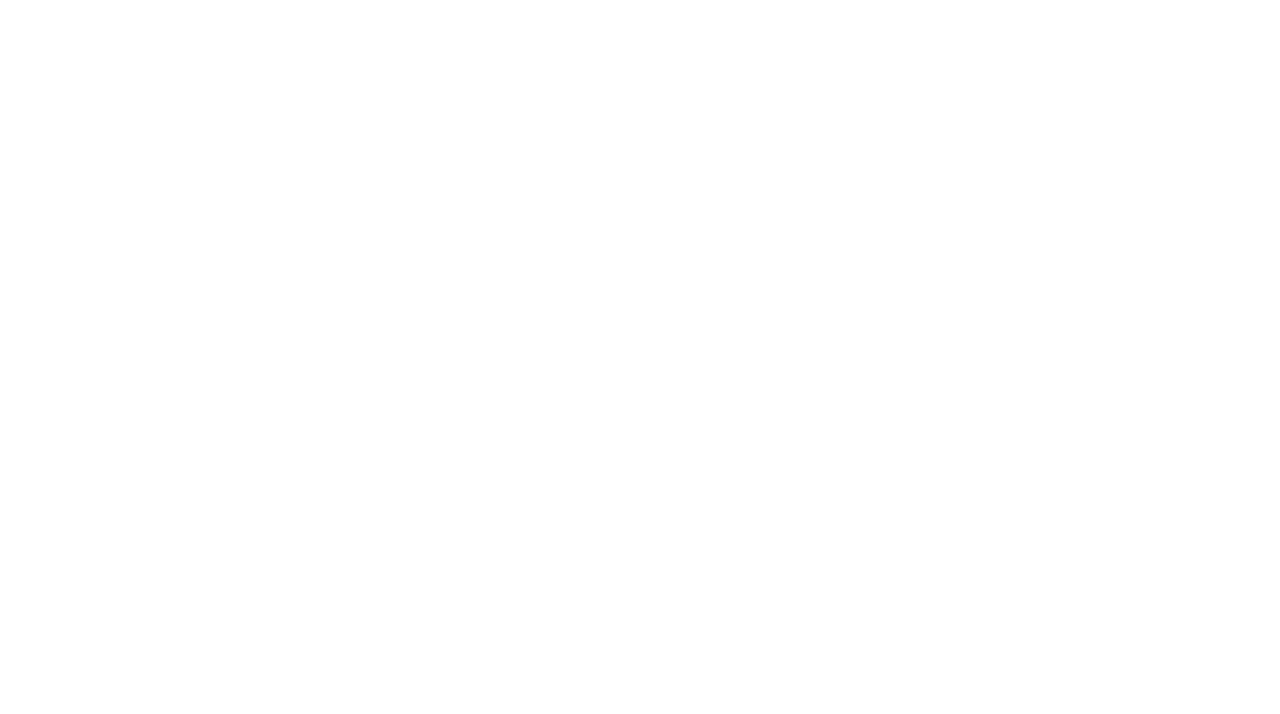
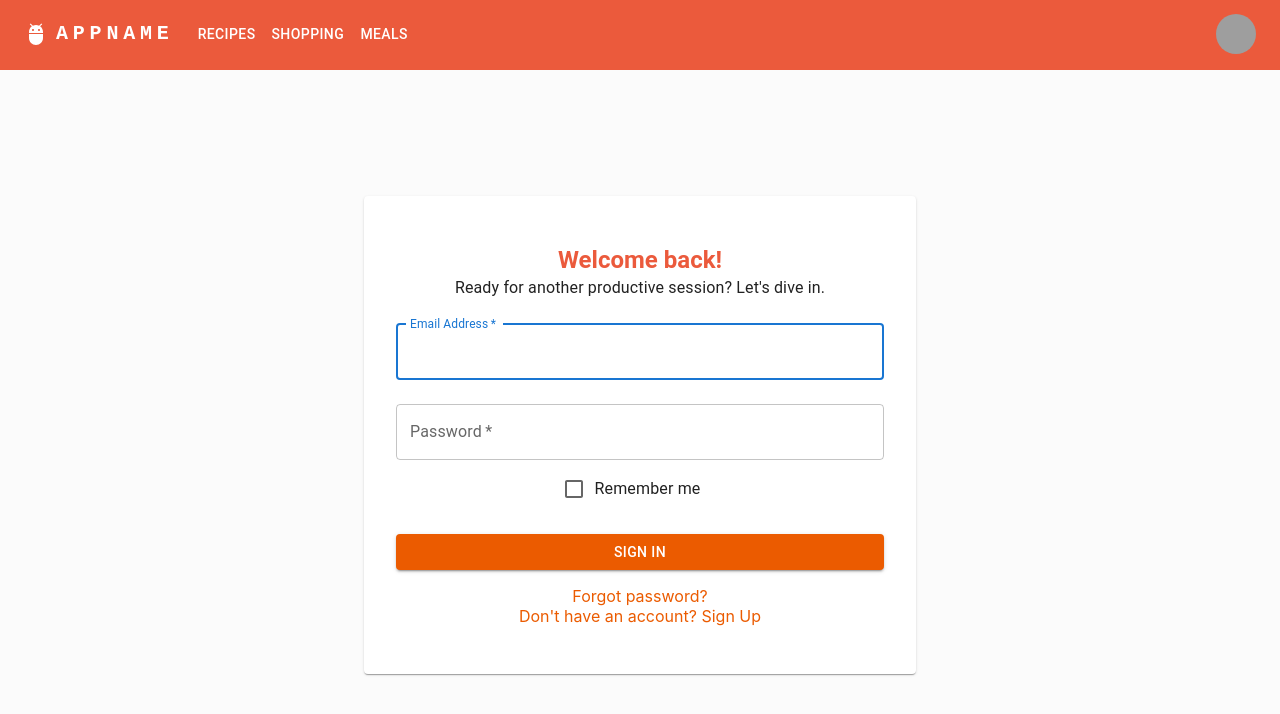
Before and after one commit to yy-personal/rmmps, a React (Create React App) app in the folder frontend/: page /login in a window 1280 px wide. Before the commit this address had no page. Shown: the top 714 px of the page. Built offline with nearby package versions, Linux system fonts and the light colour scheme; grey boxes are pictures that could not be loaded.

Commit message:
feat: add login page. Note: bug with redirect upon logging out

```diff
--- a/frontend/src/App.tsx
+++ b/frontend/src/App.tsx
@@ -3,13 +3,13 @@ import Box from "@mui/material/Box";
 import Header from "components/Header/Header";
 import { Outlet } from "react-router-dom";
 
-import { AuthContext } from "./components/contexts/auth-context";
-import { useCallback, useState } from "react";
+import { AuthContext } from "./contexts/auth-context";
+import { useCallback, useEffect, useState } from "react";
 import { useHttpClient } from "hooks/http-hook";
 
 const userDataIdentifier = "rmmps-userData";
 const defaultTokenExpiry = 1000 * 890; // 15 minutes - 10 seconds buffer
-let refreshTimer;
+let refreshTimer: NodeJS.Timeout;
 
 function App() {
   const { sendRequest, serverError, statusCode } = useHttpClient();
@@ -29,7 +29,7 @@ function App() {
       _userEmail: string,
       _accessToken: string,
       _refreshToken: string,
-      expirationDate: Date
+      expirationDate: Date | null
     ) => {
       // setUserName(_userName);
       setAccessToken(_accessToken);
@@ -61,14 +61,14 @@ function App() {
         throw new Error("User is not logged in!");
       }
 
-      const responseData = await sendRequest(
-        `${process.env.REACT_APP_BACKEND_URL}/auth/logout`,
-        "POST",
-        null,
-        {
-          Authorization: `Bearer ${accessToken}`,
-        }
-      );
+      // const responseData = await sendRequest(
+      //   `${process.env.REACT_APP_BACKEND_URL}/auth/logout`,
+      //   "POST",
+      //   null,
+      //   {
+      //     Authorization: `Bearer ${accessToken}`,
+      //   }
+      // );
 
       /* Update states and local storage */
       setAccessToken("");
@@ -79,14 +79,12 @@ function App() {
       localStorage.removeItem(userDataIdentifier);
       window.location.reload();
     } catch (err) {
-      console.log(serverError);
+      console.log(err.message || "unknown error");
     }
   }, [accessToken, sendRequest]);
 
   const authRefresh = useCallback(
     async (_refreshToken: string) => {
-      // let responseData;
-
       // alert("refreshing token"); // TODO: remove after sufficient test
       try {
         const responseData = await sendRequest(
@@ -97,8 +95,6 @@ function App() {
             Authorization: `Bearer ${_refreshToken}`,
           }
         );
-
-        // const responseData = await response.json();
 
         setAccessToken(responseData["accessToken"]);
 
@@ -128,22 +124,80 @@ function App() {
         );
       } catch (err) {
         if (statusCode === 401) {
-          // CHECKPOINT
+          console.log("Session expired");
+          logout();
         }
-        logout();
         console.log(serverError);
       }
     },
     [sendRequest, logout]
   );
 
+  useEffect(() => {
+    if (accessTokenExpiry && refreshToken) {
+      const remainingTime = accessTokenExpiry.getTime() - new Date().getTime();
+
+      refreshTimer = setTimeout(() => {
+        authRefresh(refreshToken);
+      }, remainingTime);
+    } else {
+      clearTimeout(refreshTimer);
+    }
+  }, [accessTokenExpiry, refreshToken, authRefresh]);
+
+  // auto-login
+  useEffect(() => {
+    setLoading(true);
+    let storedUserData;
+
+    try {
+      storedUserData = JSON.parse(
+        localStorage.getItem(userDataIdentifier) || ""
+      );
+    } catch (err) {
+      console.log(err.message);
+      return;
+    }
+
+    if (storedUserData && storedUserData.accessToken) {
+      const tokenExpiry = new Date(storedUserData.expiration);
+
+      if (tokenExpiry < new Date()) {
+        // access token expired
+        authRefresh(storedUserData.refreshToken);
+      } else {
+        login(
+          // storedUserData.userName,
+          storedUserData.userEmail,
+          storedUserData.accessToken,
+          storedUserData.refreshToken,
+          new Date(storedUserData.expiration)
+        );
+      }
+    }
+    setLoading(false);
+  }, [login, authRefresh]);
+
   return (
-    <Box className="App">
-      <Header />
-      <Box sx={{ backgroundColor: "#FBFBFB", minHeight: "calc(100vh - 70px)" }}>
-        <Outlet />
+    <AuthContext.Provider
+      value={{
+        isLoggedIn: !!accessToken,
+        accessToken: accessToken,
+        refreshToken: refreshToken,
+        userEmail: userEmail,
+        login: login,
+        logout: logout,
+      }}
+    >
+      <Box className="App">
+        <Header />
+        <Box
+          sx={{ backgroundColor: "#FBFBFB", minHeight: "calc(100vh - 70px)" }}
+        >
+          <Outlet />
+        </Box>
       </Box>
-    </Box>
+    </AuthContext.Provider>
   );
 }
 
--- a/frontend/src/components/Header/Header.tsx
+++ b/frontend/src/components/Header/Header.tsx
@@ -1,4 +1,4 @@
-import * as React from "react";
+// import * as React from "react";
 import AppBar from "@mui/material/AppBar";
 import Box from "@mui/material/Box";
 import Toolbar from "@mui/material/Toolbar";
@@ -13,18 +13,22 @@ import Tooltip from "@mui/material/Tooltip";
 import MenuItem from "@mui/material/MenuItem";
 import AdbIcon from "@mui/icons-material/Adb";
 import { useNavigate } from "react-router-dom";
+import { useContext, useState } from "react";
 
-const pages = ["recipes", "shopping", "meals", "contribute"];
-const settings = ["Profile", "Account", "Dashboard", "Logout"];
+import { AuthContext } from "../../contexts/auth-context";
 
 function Header() {
   const navigate = useNavigate();
-  const [anchorElNav, setAnchorElNav] = React.useState<null | HTMLElement>(
-    null
-  );
-  const [anchorElUser, setAnchorElUser] = React.useState<null | HTMLElement>(
-    null
-  );
+  const auth = useContext(AuthContext);
+  const [anchorElNav, setAnchorElNav] = useState<null | HTMLElement>(null);
+  const [anchorElUser, setAnchorElUser] = useState<null | HTMLElement>(null);
+
+  const pages = auth.isLoggedIn
+    ? ["recipes", "shopping", "meals", "contribute"]
+    : ["recipes", "shopping", "meals"];
+  const settings = auth.isLoggedIn
+    ? ["Profile", "Account", "Dashboard", "Logout"]
+    : ["Login"];
 
   const handleOpenNavMenu = (event: React.MouseEvent<HTMLElement>) => {
     setAnchorElNav(event.currentTarget);
@@ -165,7 +169,19 @@ function Header() {
               onClose={handleCloseUserMenu}
             >
               {settings.map((setting) => (
-                <MenuItem key={setting} onClick={handleCloseUserMenu}>
+                <MenuItem
+                  key={setting}
+                  onClick={() => {
+                    if (setting === "Logout") {
+                      auth.logout();
+                      navigate("/recipes");
+                    } else if (setting === "Login") {
+                      redirect("login");
+                    } else {
+                      handleCloseUserMenu();
+                    }
+                  }}
+                >
                   <Typography sx={{ textAlign: "center" }}>
                     {setting}
                   </Typography>
--- /dev/null
+++ b/frontend/src/components/Login/Login.tsx
@@ -0,0 +1,188 @@
+import * as React from "react";
+import { useNavigate } from "react-router-dom";
+import {
+  Stack,
+  Button,
+  Card,
+  Container,
+  Typography,
+  Box,
+  Grid2,
+  Checkbox,
+  FormControlLabel,
+  TextField,
+} from "@mui/material";
+import { Navigate, Link } from "react-router-dom";
+
+import { AuthContext } from "../../contexts/auth-context";
+import { useHttpClient } from "../../hooks/http-hook";
+
+export default function Login() {
+  const navigate = useNavigate();
+  const { sendRequest, statusCode, serverError } = useHttpClient();
+  const auth = React.useContext(AuthContext);
+  const [loginFormState, setLoginFormState] = React.useState({
+    email: "",
+    password: "",
+  });
+
+  // Redirect if already logged in.
+  if (auth.isLoggedIn) {
+    return <Navigate to={"/"} replace />;
+  }
+
+  const handleChange = (e: React.ChangeEvent<HTMLInputElement>) => {
+    const { name, value } = e.target;
+    setLoginFormState({
+      ...loginFormState,
+      [name]: value,
+    });
+  };
+
+  const handleSubmit = async (event: React.FormEvent) => {
+    event.preventDefault();
+
+    try {
+      const responseData = await sendRequest(
+        `${process.env.REACT_APP_BACKEND_URL}/auth/login`,
+        "POST",
+        JSON.stringify({
+          email: loginFormState.email,
+          passwordHash: loginFormState.password,
+        }),
+        {
+          "Content-Type": "application/json",
+        }
+      );
+
+      // const responseData = await response.json();
+
+      // if (!response.ok) {
+      //   throw new Error(responseData.message || "unknown");
+      // }
+
+      console.log(`act: ${responseData.accessToken}`);
+
+      auth.login(
+        loginFormState.email,
+        responseData.accessToken,
+        responseData.refreshToken,
+        null
+      );
+      navigate("/");
+    } catch (err) {
+      console.log(`Status code: ${statusCode}`);
+      console.log(serverError);
+    }
+  };
+
+  return (
+    <Container
+      component="main"
+      maxWidth="sm"
+      sx={{
+        height: "calc(100vh - 70px)",
+        // border: "1px solid grey",
+        display: "flex",
+        alignItems: "center",
+      }}
+    >
+      <Card>
+        <Stack
+          alignItems="center"
+          py={6}
+          px={4}
+          display={"flex"}
+          sx={
+            {
+              // border: "2px solid red",
+            }
+          }
+        >
+          <Typography
+            component="h1"
+            variant="h5"
+            sx={{
+              color: "#EB5A3C",
+              fontWeight: "bold",
+            }}
+          >
+            Welcome back!
+          </Typography>
+
+          <Typography component="p">
+            Ready for another productive session? Let's dive in.
+          </Typography>
+          <Box
+            component="form"
+            onSubmit={handleSubmit}
+            noValidate
+            sx={{ mt: 1 }}
+          >
+            <TextField
+              margin="normal"
+              required
+              fullWidth
+              id="email"
+              label="Email Address"
+              name="email"
+              autoComplete="email"
+              autoFocus
+              value={loginFormState.email}
+              onChange={handleChange}
+            />
+            <TextField
+              margin="normal"
+              required
+              fullWidth
+              name="password"
+              label="Password"
+              type="password"
+              id="password"
+              autoComplete="current-password"
+              value={loginFormState.password}
+              onChange={handleChange}
+            />
+            <FormControlLabel
+              control={<Checkbox value="remember" color="primary" />}
+              label="Remember me"
+            />
+            <Button
+              type="submit"
+              fullWidth
+              variant="contained"
+              sx={{
+                mt: 3,
+                mb: 2,
+                backgroundColor: "#EB5B00",
+                ":hover": { backgroundColor: "#C14600" },
+              }}
+            >
+              Sign In
+            </Button>
+            <Grid2 container>
+              {/* <Grid2 item xs> */}
+              <Container>
+                <Link
+                  to="/forgot-password"
+                  style={{ textDecoration: "none", color: "#EB5B00" }}
+                >
+                  Forgot password?
+                </Link>
+              </Container>
+              {/* <Grid2 item> */}
+              <Container>
+                <Link
+                  to="/register"
+                  style={{ textDecoration: "none", color: "#EB5B00" }}
+                >
+                  Don't have an account? Sign Up
+                </Link>
+              </Container>
+            </Grid2>
+          </Box>
+        </Stack>
+      </Card>
+    </Container>
+  );
+}
--- a/frontend/src/components/RecipeForm/RecipeForm.tsx
+++ b/frontend/src/components/RecipeForm/RecipeForm.tsx
@@ -1,4 +1,4 @@
-import { useState } from "react";
+import { useContext, useState } from "react";
 import { useNavigate } from "react-router-dom";
 
 import {
@@ -17,8 +17,10 @@ import TextField from "@mui/material/TextField";
 import Typography from "@mui/material/Typography";
 
 import { useHttpClient } from "hooks/http-hook";
+import { AuthContext } from "../../contexts/auth-context";
 
 function RecipeForm() {
+  const auth = useContext(AuthContext);
   const navigate = useNavigate();
   const [recipeFormState, setRecipeFormState] = useState({
     title: "",
@@ -29,7 +31,6 @@ function RecipeForm() {
     servings: "",
     steps: "",
   });
-  const [errorMessage, setErrorMessage] = useState("");
 
   const { isLoading, sendRequest, statusCode, serverError } = useHttpClient();
 
@@ -72,16 +73,21 @@ function RecipeForm() {
         }),
         {
           "Content-Type": "application/json",
-          Authorization: `Bearer ${process.env.REACT_APP_ACCESS_TOKEN}`,
+          Authorization: `Bearer ${auth.accessToken}`,
         }
       );
 
       alert("successfully created recipe");
       navigate("/");
     } catch (err) {
-      setErrorMessage(err.message);
+      console.log(`Status code: ${statusCode}`);
+      console.log(serverError);
     }
   };
+  if (!auth.isLoggedIn) {
+    return <Box>Unauthorized Access. Please login.</Box>;
+  }
+
   return (
     <Box
       sx={{
--- /dev/null
+++ b/frontend/src/contexts/auth-context.ts
@@ -0,0 +1,35 @@
+import { createContext } from "react";
+
+// Define the shape of the authentication context
+interface AuthContextType {
+  isLoggedIn: boolean;
+  userEmail: string;
+  // userName: string;
+  // profilePicture: string;
+  accessToken: string;
+  refreshToken: string;
+  // successMessage: string;
+  login: (
+    email: string,
+    accessToken: string,
+    refreshToken: string,
+    expirationDate: Date | null
+  ) => void;
+  logout: () => void;
+  // updateSuccessMessage: (message: string) => void;
+}
+
+const AuthContext = createContext<AuthContextType>({
+  isLoggedIn: false,
+  userEmail: "",
+  // userName: "",
+  // profilePicture: "",
+  accessToken: "",
+  refreshToken: "",
+  // successMessage: "",
+  login: () => {}, // Placeholder function
+  logout: () => {},
+  // updateSuccessMessage: () => {},
+});
+
+export { AuthContext };
--- a/frontend/src/hooks/http-hook.ts
+++ b/frontend/src/hooks/http-hook.ts
@@ -14,6 +14,7 @@ export const useHttpClient = () => {
       headers: HeadersInit | undefined = {}
     ) => {
       setIsLoading(true);
+      setStatusCode(undefined);
       const httpAbortCtrl = new AbortController();
       activeHttpRequests.current.push(httpAbortCtrl);
 
--- a/frontend/src/index.tsx
+++ b/frontend/src/index.tsx
@@ -5,6 +5,7 @@ import "./index.css";
 import App from "./App";
 import RecipeList from "components/RecipeList/RecipeList";
 import RecipeForm from "components/RecipeForm/RecipeForm";
+import Login from "components/Login/Login";
 
 const root = ReactDOM.createRoot(
   document.getElementById("root") as HTMLElement
@@ -15,7 +16,9 @@ root.render(
       <Routes>
         <Route path="/" element={<App />}>
           <Route path="/" element={<RecipeList />} />
-          <Route path="/contribute/" element={<RecipeForm />} />
+          <Route path="/recipes" element={<RecipeList />} />
+          <Route path="/contribute" element={<RecipeForm />} />
+          <Route path="/login" element={<Login />} />
           {/* <Route path="*" element={<PageNotFound />} /> */}
         </Route>
       </Routes>
```
Also changed, not shown: frontend/src/components/contexts/auth-context.ts (deleted, +0 -16 lines).
